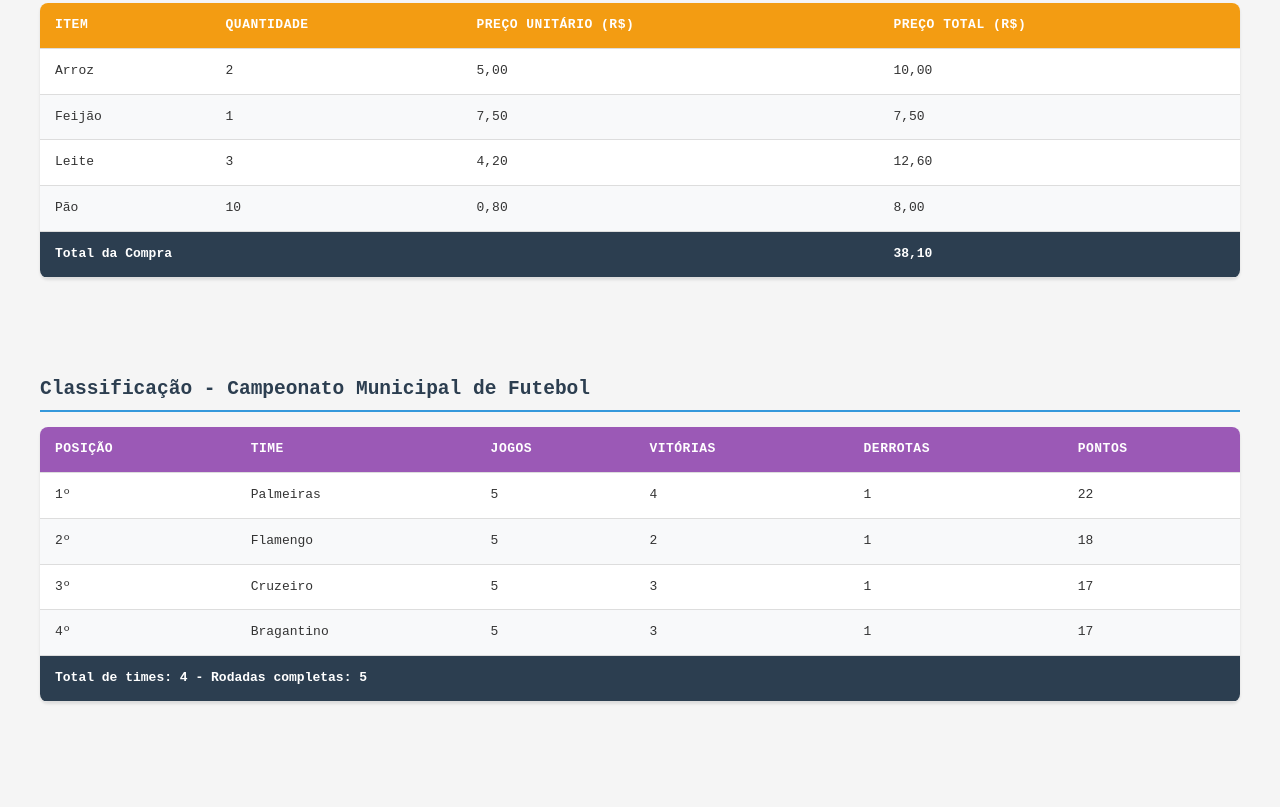
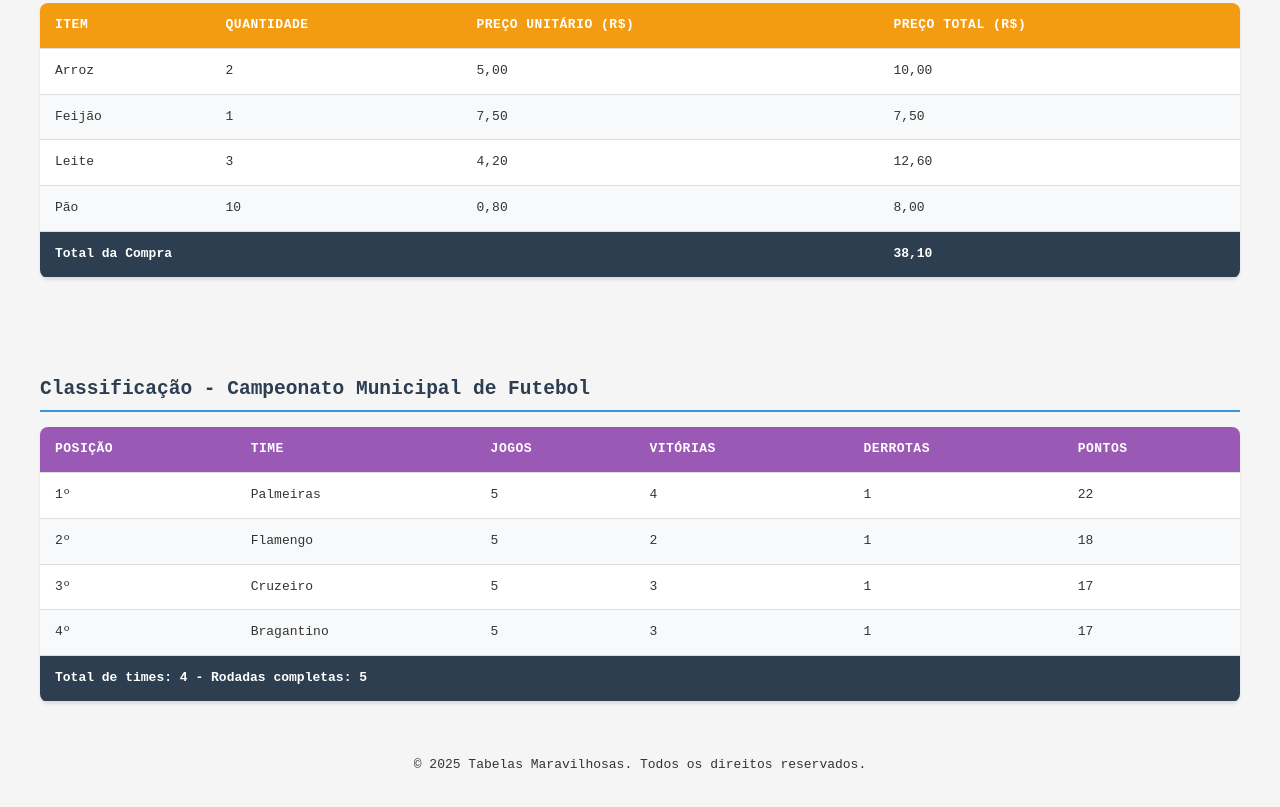
Before and after one commit to ARIELLO24/Tabelas, a plain HTML site: page index.html in a window 1280 px wide. Shown: the part 1031-1838 px from the top of the page. Before the commit the page ends 1793 px from the top, so only its background shows below. Drawn offline with Linux system fonts and the light colour scheme.

Commit message:
ADD:adicionando footer

```diff
--- a/index.html
+++ b/index.html
@@ -215,7 +215,9 @@
         </div>
     </main>
 
-    <footer> <!--Não sei o que botar--> </footer>
+    <footer>
+        <p style="text-align: center;">&copy; 2025 Tabelas Maravilhosas. Todos os direitos reservados.</p>
+    </footer>
 
 </body>
 
```
